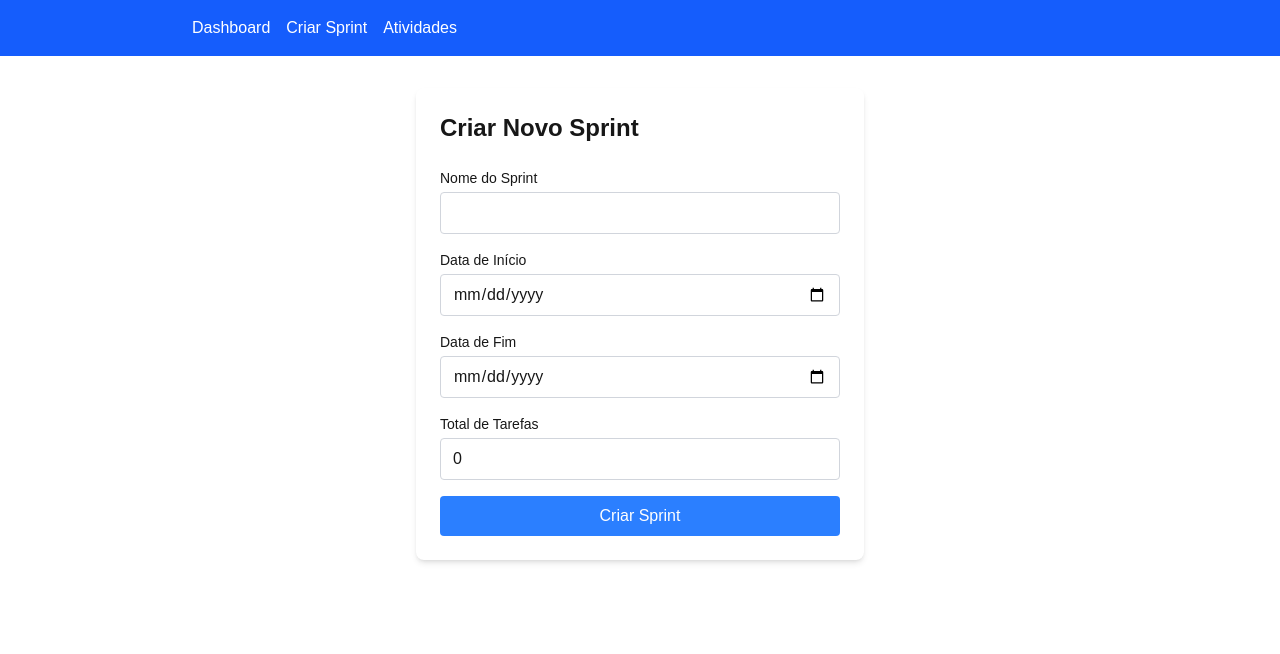
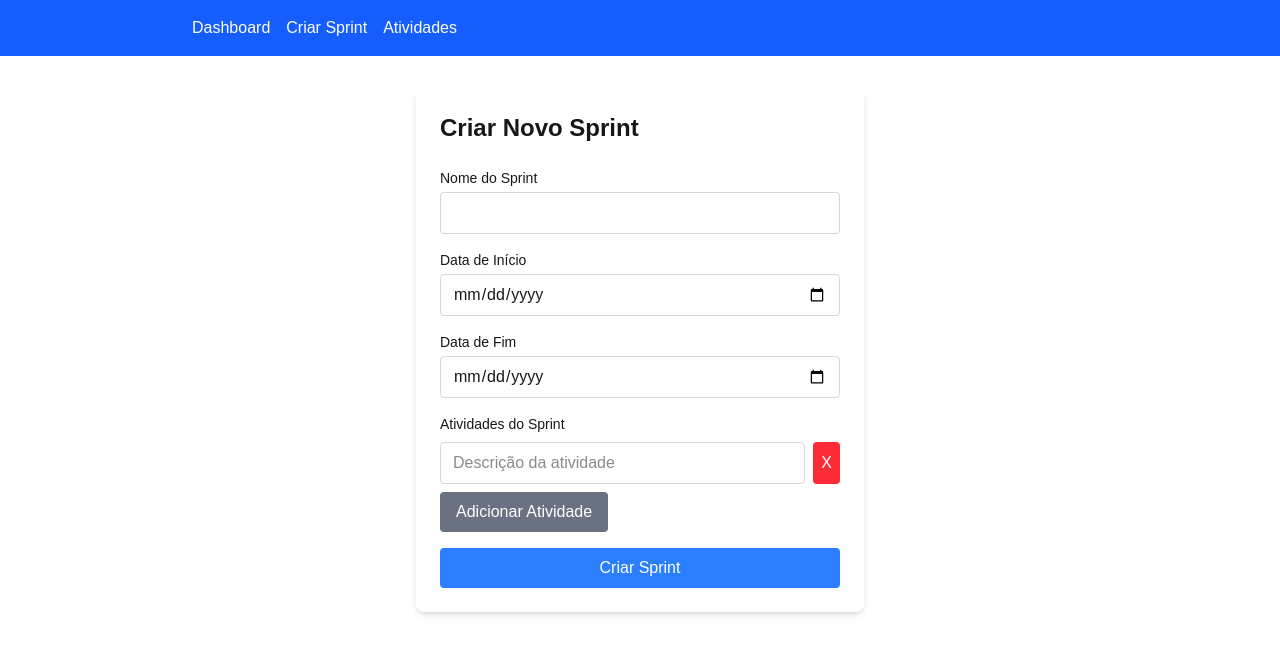
Before and after one commit to persiopg/scrum-system, a Next.js app: page /sprint in a window 1280 px wide. Shown: the top 654 px of the page. Built offline with nearby package versions, Linux system fonts and the light colour scheme.

Commit message:
feat: Adicionar funcionalidade de gerenciamento de tarefas na página de sprints

```diff
--- a/src/app/sprint/page.tsx
+++ b/src/app/sprint/page.tsx
@@ -5,16 +5,34 @@ import { useScrum } from '@/context/ScrumContext';
 import { useRouter } from 'next/navigation';
 
 export default function SprintPage() {
-  const { addSprint } = useScrum();
+  const { addSprint, addTask } = useScrum();
   const router = useRouter();
   const [name, setName] = useState('');
   const [startDate, setStartDate] = useState('');
   const [endDate, setEndDate] = useState('');
-  const [totalTasks, setTotalTasks] = useState(0);
+  const [tasks, setTasks] = useState<string[]>(['']); // Array de descrições de tarefas
+
+  const addTaskField = () => {
+    setTasks([...tasks, '']);
+  };
+
+  const updateTask = (index: number, value: string) => {
+    const newTasks = [...tasks];
+    newTasks[index] = value;
+    setTasks(newTasks);
+  };
+
+  const removeTask = (index: number) => {
+    setTasks(tasks.filter((_, i) => i !== index));
+  };
 
   const handleSubmit = (e: React.FormEvent) => {
     e.preventDefault();
-    addSprint({ name, startDate, endDate, totalTasks });
+    const sprint = addSprint({ name, startDate, endDate, totalTasks: tasks.filter(t => t.trim()).length });
+    // Adicionar tarefas ao sprint
+    tasks.filter(t => t.trim()).forEach(description => {
+      addTask({ sprintId: sprint.id, description, status: 'pending' });
+    });
     router.push('/dashboard');
   };
 
@@ -53,16 +71,36 @@ export default function SprintPage() {
               required
             />
           </div>
+
           <div>
-            <label className="block text-sm font-medium mb-1">Total de Tarefas</label>
-            <input
-              type="number"
-              value={totalTasks}
-              onChange={(e) => setTotalTasks(Number(e.target.value))}
-              className="w-full border border-gray-300 rounded px-3 py-2"
-              required
-            />
+            <label className="block text-sm font-medium mb-2">Atividades do Sprint</label>
+            {tasks.map((task, index) => (
+              <div key={index} className="flex mb-2">
+                <input
+                  type="text"
+                  placeholder="Descrição da atividade"
+                  value={task}
+                  onChange={(e) => updateTask(index, e.target.value)}
+                  className="flex-1 border border-gray-300 rounded px-3 py-2 mr-2"
+                />
+                <button
+                  type="button"
+                  onClick={() => removeTask(index)}
+                  className="bg-red-500 text-white px-2 py-1 rounded"
+                >
+                  X
+                </button>
+              </div>
+            ))}
+            <button
+              type="button"
+              onClick={addTaskField}
+              className="bg-gray-500 text-white px-4 py-2 rounded hover:bg-gray-600"
+            >
+              Adicionar Atividade
+            </button>
           </div>
+
           <button
             type="submit"
             className="w-full bg-blue-500 text-white px-4 py-2 rounded hover:bg-blue-600"
--- a/src/context/ScrumContext.tsx
+++ b/src/context/ScrumContext.tsx
@@ -23,7 +23,7 @@ export interface Task {
 interface ScrumContextType {
   sprints: Sprint[];
   tasks: Task[];
-  addSprint: (sprint: Omit<Sprint, 'id'>) => void;
+  addSprint: (sprint: Omit<Sprint, 'id'>) => Sprint;
   addTask: (task: Omit<Task, 'id'>) => void;
   updateTask: (id: string, updates: Partial<Task>) => void;
   deleteTask: (id: string) => void;
@@ -39,6 +39,7 @@ export function ScrumProvider({ children }: { children: ReactNode }) {
   const addSprint = (sprint: Omit<Sprint, 'id'>) => {
     const newSprint: Sprint = { ...sprint, id: Date.now().toString() };
     setSprints([...sprints, newSprint]);
+    return newSprint;
   };
 
   const addTask = (task: Omit<Task, 'id'>) => {
```
